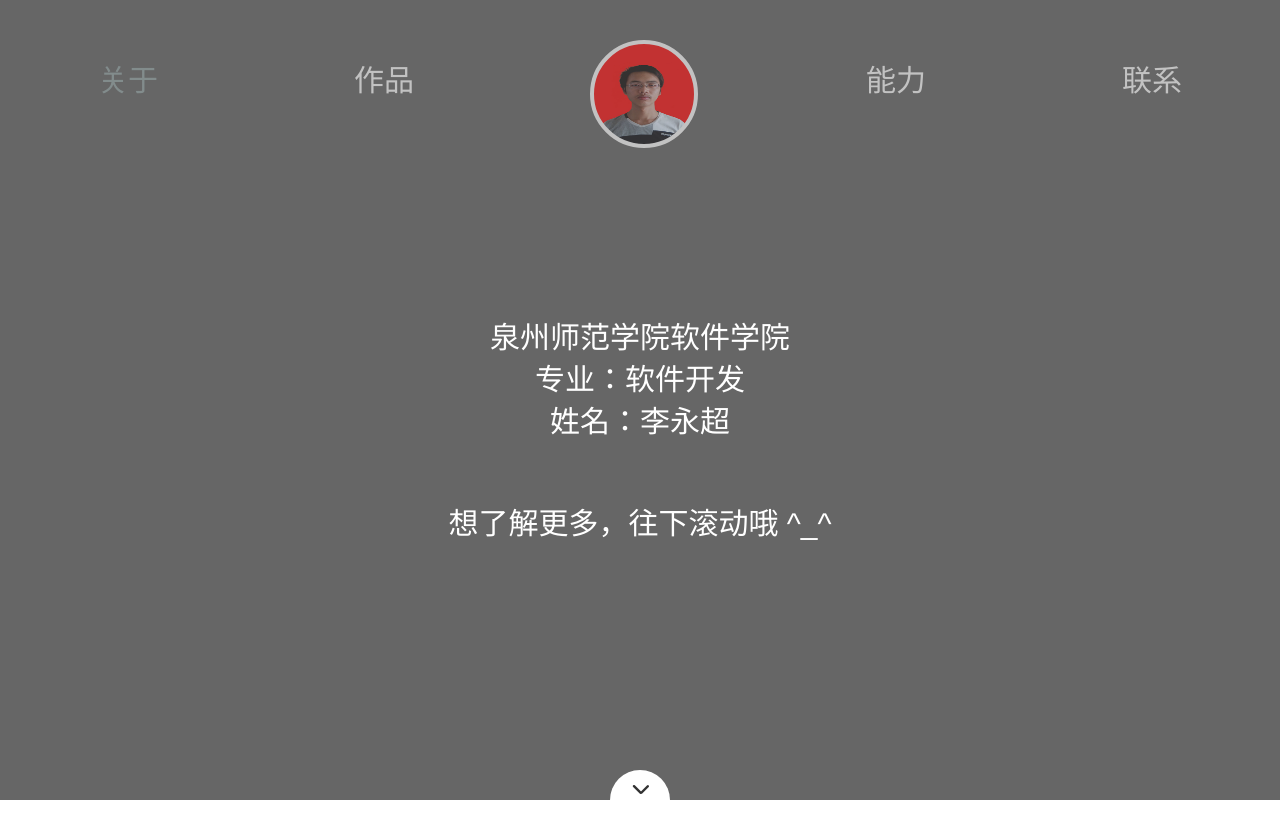
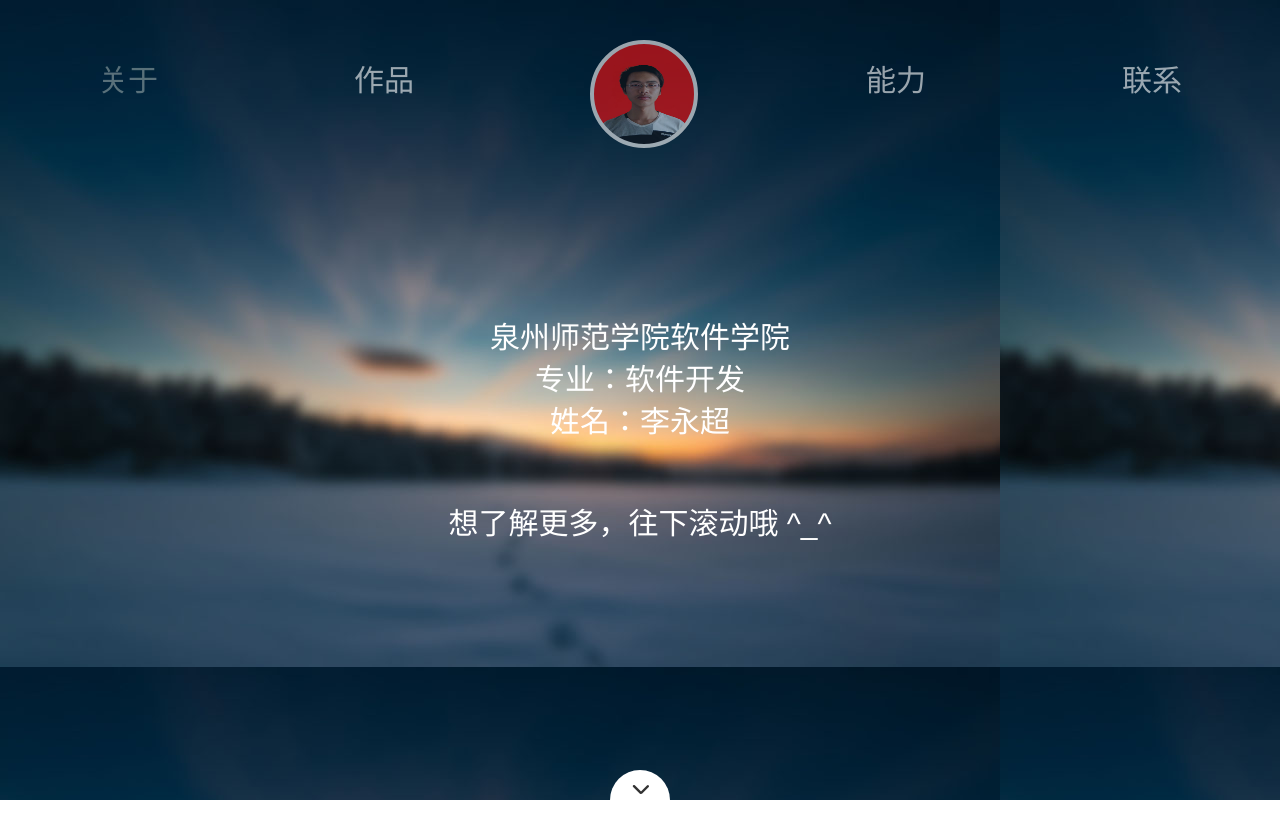
Before and after one commit to Lixianshengchao/Lixianshengchao, a plain HTML site: page index.html in a window 1280 px wide. Shown: the top 833 px of the page. Drawn offline with Linux system fonts and the light colour scheme; files whose address does not match are found by name; a web font is replaced by a local one.

Commit message:
Update index.html

```diff
--- a/index.html
+++ b/index.html
@@ -3,7 +3,7 @@
 <head>
 	<meta http-equiv="Content-Type" content="text/html; charset=UTF-8" />
 	<meta name="viewport" content="width=device-width,initial-scale=1,maximum-scale=1,minimum-scale=1" />
-	<title>AboustMe</title>
+	<title>AboutMe</title>
 
 
 
@@ -33,10 +33,10 @@
 	<div class="nav-bg"></div>
 </div>
 
-<div class="home-bg" style="background-color: #666">
+<div class="home-bg" style="background:url('images/home-bg.jpg'); ">
 
 </div>
-<div class="section-wrap section-fristpage">
+<div class="section-wrap section-fristpage" >
 	<div class="section">
 		<div class="section-content">
 			<p class="fade fade1"><br/> </p>
```
